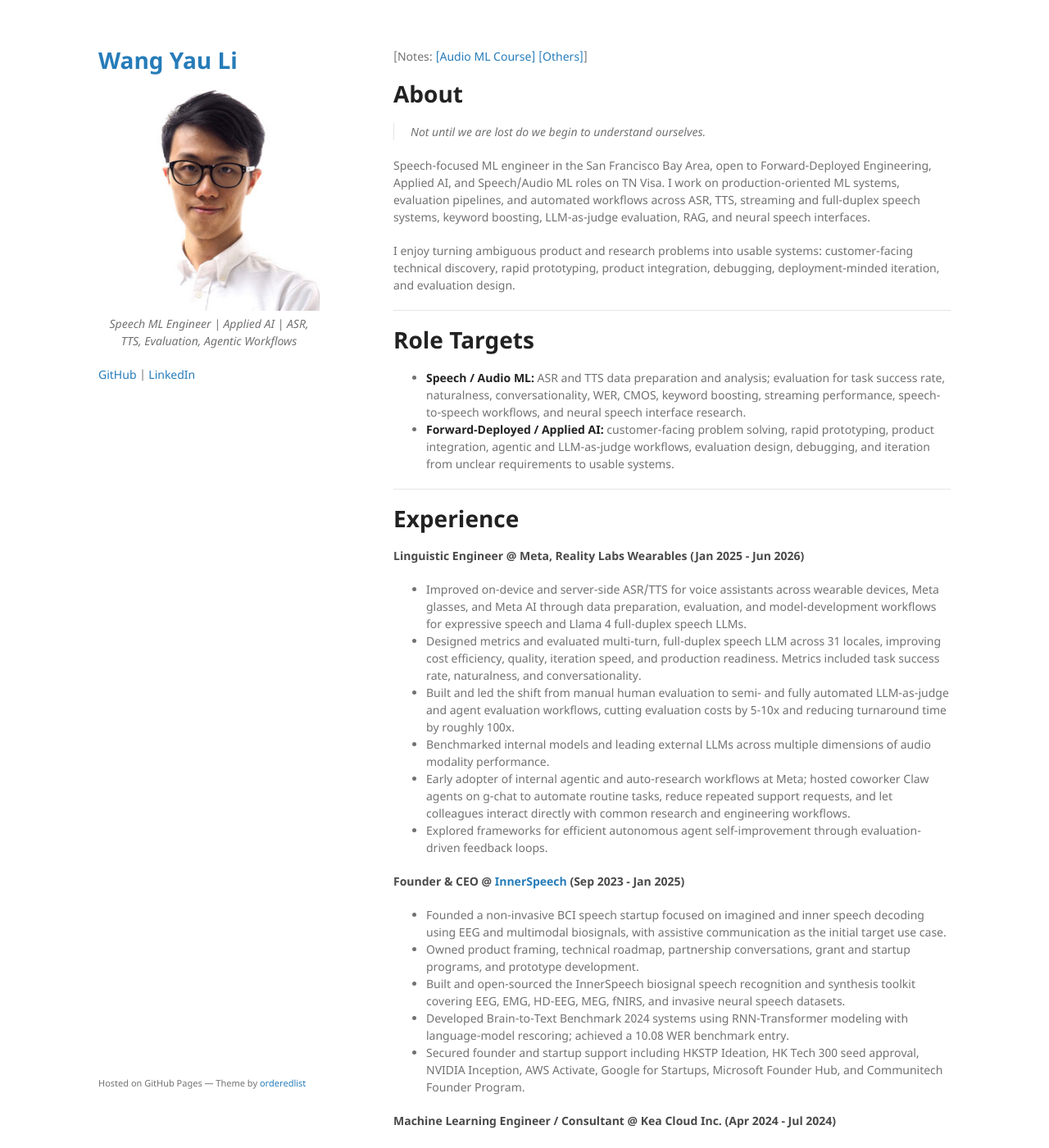
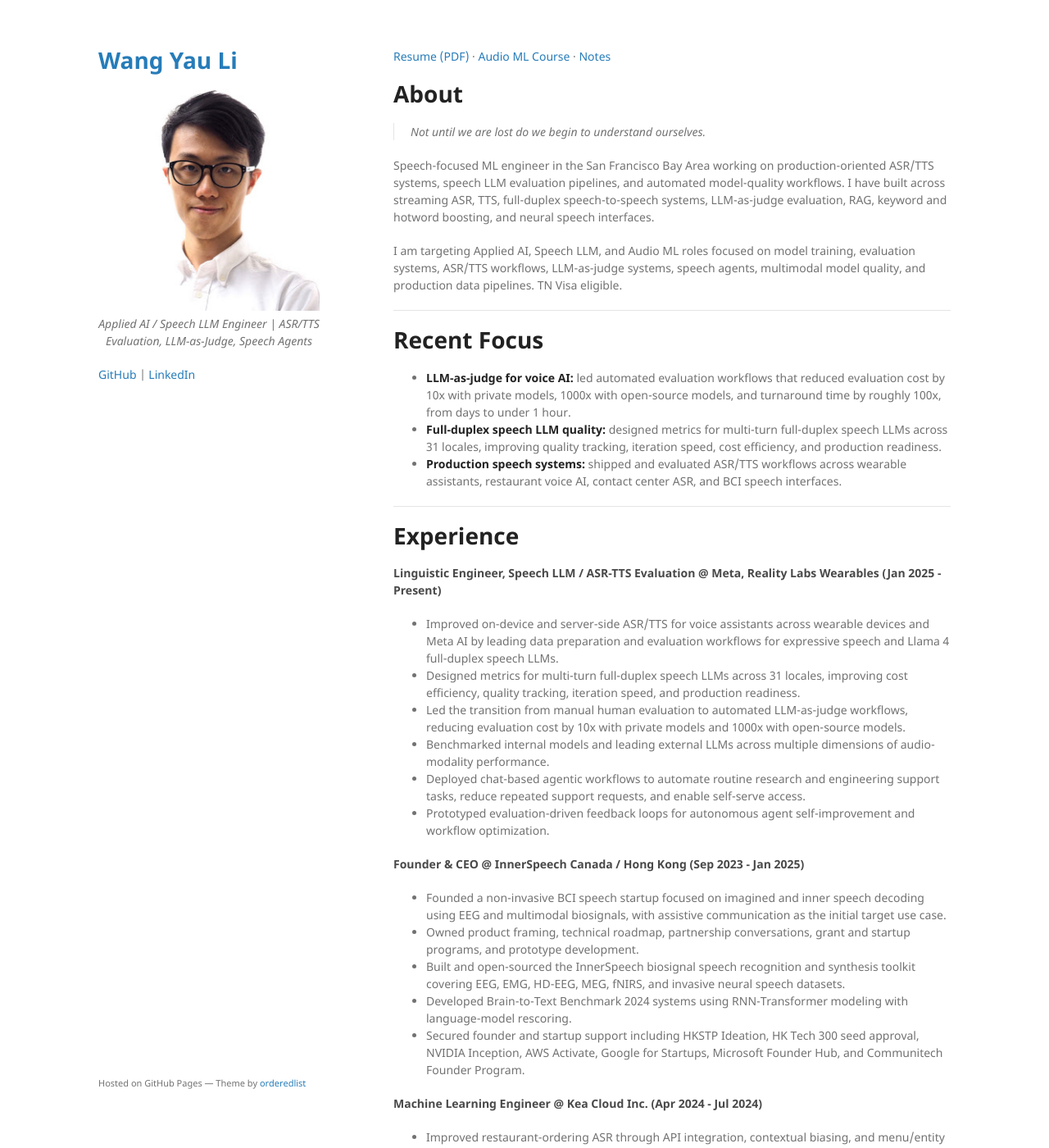
Before and after one commit to kennethli319/kennethli319.github.io, a Jekyll site: the page built from index.md, in a window 1280 px wide and 1400 px high. Shown: the whole window at 82% size. Built offline with Jekyll 4.4.1, drawn with Linux system fonts in a browser that asks for light colours; some of the changed text lies outside the part shown.

Commit message:
Sync personal page with latest CV

```diff
--- a/_config.yml
+++ b/_config.yml
@@ -1,5 +1,5 @@
 title: Wang Yau Li
 logo: /assets/img/photo.jpg
-description: "Speech ML Engineer | Applied AI | ASR, TTS, Evaluation, Agentic Workflows"
+description: "Applied AI / Speech LLM Engineer | ASR/TTS Evaluation, LLM-as-Judge, Speech Agents"
 show_downloads: false
 theme: jekyll-theme-minimal
--- a/index.md
+++ b/index.md
@@ -2,57 +2,56 @@
 layout: default
 ---
 
-[Notes: [[Audio ML Course]](./audio-text-ml-course/) [[Others]](./notes.md)]
+[Resume (PDF)](./assets/WangYauLi_Kenneth_latest.pdf) · [Audio ML Course](./audio-text-ml-course/) · [Notes](./notes.md)
 
 # About
 
 > Not until we are lost do we begin to understand ourselves.
 
-Speech-focused ML engineer in the San Francisco Bay Area, open to Forward-Deployed Engineering, Applied AI, and Speech/Audio ML roles on TN Visa. I work on production-oriented ML systems, evaluation pipelines, and automated workflows across ASR, TTS, streaming and full-duplex speech systems, keyword boosting, LLM-as-judge evaluation, RAG, and neural speech interfaces.
+Speech-focused ML engineer in the San Francisco Bay Area working on production-oriented ASR/TTS systems, speech LLM evaluation pipelines, and automated model-quality workflows. I have built across streaming ASR, TTS, full-duplex speech-to-speech systems, LLM-as-judge evaluation, RAG, keyword and hotword boosting, and neural speech interfaces.
 
-I enjoy turning ambiguous product and research problems into usable systems: customer-facing technical discovery, rapid prototyping, product integration, debugging, deployment-minded iteration, and evaluation design.
+I am targeting Applied AI, Speech LLM, and Audio ML roles focused on model training, evaluation systems, ASR/TTS workflows, LLM-as-judge systems, speech agents, multimodal model quality, and production data pipelines. TN Visa eligible.
 
 ---
 
-# Role Targets
+# Recent Focus
 
-- **Speech / Audio ML:** ASR and TTS data preparation and analysis; evaluation for task success rate, naturalness, conversationality, WER, CMOS, keyword boosting, streaming performance, speech-to-speech workflows, and neural speech interface research.
-- **Forward-Deployed / Applied AI:** customer-facing problem solving, rapid prototyping, product integration, agentic and LLM-as-judge workflows, evaluation design, debugging, and iteration from unclear requirements to usable systems.
+- **LLM-as-judge for voice AI:** led automated evaluation workflows that reduced evaluation cost by 10x with private models, 1000x with open-source models, and turnaround time by roughly 100x, from days to under 1 hour.
+- **Full-duplex speech LLM quality:** designed metrics for multi-turn full-duplex speech LLMs across 31 locales, improving quality tracking, iteration speed, cost efficiency, and production readiness.
+- **Production speech systems:** shipped and evaluated ASR/TTS workflows across wearable assistants, restaurant voice AI, contact center ASR, and BCI speech interfaces.
 
 ---
 
 # Experience
 
-#### Linguistic Engineer @ Meta, Reality Labs Wearables (Jan 2025 - Jun 2026)
+#### Linguistic Engineer, Speech LLM / ASR-TTS Evaluation @ Meta, Reality Labs Wearables (Jan 2025 - Present)
 
-- Improved on-device and server-side ASR/TTS for voice assistants across wearable devices, Meta glasses, and Meta AI through data preparation, evaluation, and model-development workflows for expressive speech and Llama 4 full-duplex speech LLMs.
-- Designed metrics and evaluated multi-turn, full-duplex speech LLM across 31 locales, improving cost efficiency, quality, iteration speed, and production readiness. Metrics included task success rate, naturalness, and conversationality.
-- Built and led the shift from manual human evaluation to semi- and fully automated LLM-as-judge and agent evaluation workflows, cutting evaluation costs by 5-10x and reducing turnaround time by roughly 100x.
-- Benchmarked internal models and leading external LLMs across multiple dimensions of audio modality performance.
-- Early adopter of internal agentic and auto-research workflows at Meta; hosted coworker Claw agents on g-chat to automate routine tasks, reduce repeated support requests, and let colleagues interact directly with common research and engineering workflows.
-- Explored frameworks for efficient autonomous agent self-improvement through evaluation-driven feedback loops.
+- Improved on-device and server-side ASR/TTS for voice assistants across wearable devices and Meta AI by leading data preparation and evaluation workflows for expressive speech and Llama 4 full-duplex speech LLMs.
+- Designed metrics for multi-turn full-duplex speech LLMs across 31 locales, improving cost efficiency, quality tracking, iteration speed, and production readiness.
+- Led the transition from manual human evaluation to automated LLM-as-judge workflows, reducing evaluation cost by 10x with private models and 1000x with open-source models.
+- Benchmarked internal models and leading external LLMs across multiple dimensions of audio-modality performance.
+- Deployed chat-based agentic workflows to automate routine research and engineering support tasks, reduce repeated support requests, and enable self-serve access.
+- Prototyped evaluation-driven feedback loops for autonomous agent self-improvement and workflow optimization.
 
-#### Founder & CEO @ [InnerSpeech](https://www.innerspeech.ai/) (Sep 2023 - Jan 2025)
+#### Founder & CEO @ InnerSpeech Canada / Hong Kong (Sep 2023 - Jan 2025)
 
 - Founded a non-invasive BCI speech startup focused on imagined and inner speech decoding using EEG and multimodal biosignals, with assistive communication as the initial target use case.
 - Owned product framing, technical roadmap, partnership conversations, grant and startup programs, and prototype development.
 - Built and open-sourced the InnerSpeech biosignal speech recognition and synthesis toolkit covering EEG, EMG, HD-EEG, MEG, fNIRS, and invasive neural speech datasets.
-- Developed Brain-to-Text Benchmark 2024 systems using RNN-Transformer modeling with language-model rescoring; achieved a 10.08 WER benchmark entry.
+- Developed Brain-to-Text Benchmark 2024 systems using RNN-Transformer modeling with language-model rescoring.
 - Secured founder and startup support including HKSTP Ideation, HK Tech 300 seed approval, NVIDIA Inception, AWS Activate, Google for Startups, Microsoft Founder Hub, and Communitech Founder Program.
 
-#### Machine Learning Engineer / Consultant @ Kea Cloud Inc. (Apr 2024 - Jul 2024)
+#### Machine Learning Engineer @ Kea Cloud Inc. (Apr 2024 - Jul 2024)
 
-- Improved speech recognition models for restaurant ordering through fine-tuning, contextual biasing, and internal evaluation.
-- Built LLM-augmented ordering agents with RAG in an ASR-NLU pipeline.
-- Worked on restaurant voice AI and ASR quality for automated ordering, including Deepgram and OpenAI API integrations, keyword boosting, and evaluation.
+- Improved restaurant-ordering ASR through API integration, contextual biasing, and menu/entity recognition evaluation.
+- Built LLM-augmented ordering-agent workflows using RAG-style ASR-to-NLU pipelines.
 - Evaluated ASR boosting and keyword strategies for restaurant-specific entities, menu items, and conversational order flows.
 
-#### Speech Recognition Engineer III @ Dialpad (Feb 2020 - Aug 2023)
+#### Speech Recognition Engineer III @ Dialpad Canada Inc. (Feb 2020 - Aug 2023)
 
-- Built and improved production ASR systems using Kaldi, NVIDIA NeMo, and K2 across hybrid and end-to-end speech recognition stacks.
+- Built and improved production ASR systems using Kaldi, NeMo, and K2 across hybrid and end-to-end speech recognition stacks.
 - Led ASR model updates and evaluation cycles, including analysis, data preparation, and deployment-oriented model comparisons.
-- Developed and shipped keyword and n-gram boosting methods for business-call ASR, improving recognition of customer-critical terms and recovering failing call scenarios.
-- Improved keyword adaptation for customer-specific vocabulary with contextual biasing, including n-gram boosting, lattice boosting, and in-house multi-speaker TTS-augmented data.
+- Developed and shipped contextual biasing methods, including n-gram and lattice boosting, to improve recognition of customer-specific vocabulary and recover failing business-call scenarios.
 - Published and presented work on ASR boosting and G2P modeling through SANE 2022 and SIGMORPHON 2021.
 - Co-supervised Master's thesis projects at the University of Edinburgh and The University of British Columbia.
 
@@ -60,51 +59,27 @@ I enjoy turning ambiguous product and research problems into usable systems: cus
 
 - Advised on grammar error correction and RAG-style workflows, including retrieval-augmented model design and evaluation.
 - Integrated rule-based and neural network-based methodologies to enhance system efficiency and performance.
-- Investigated and implemented quantization, data augmentation, and model optimization to improve system capabilities.
-
-#### Research Assistant @ City University of Hong Kong (Jul 2018 - Sep 2018)
-
-- Analysed Chinese word segmentation under the research project "Develop a large-scale Chinese reading corpus for machine learning of unconscious word segmentation from eye movements."
+- Investigated and implemented quantization, data augmentation, and model optimization to further elevate the system's capabilities.
 
 ---
 
-# Selected Projects
+# Projects & Certifications
 
-#### InnerSpeech biosignal speech recognition and synthesis toolkit
+#### [Open Audio Judge](https://github.com/kennethli319/open-audio-judge) (2026 - Present)
 
-- Open-source toolkit for neural speech interface research across EEG, EMG, HD-EEG, MEG, fNIRS, and invasive neural speech datasets.
-- Explored biosignal-to-text and biosignal-to-speech modeling with EEG-Conformer, GPT, Wav2Vec2, VQ-VAE, and RNN-Transformer systems.
+- Built an open-source LLM-as-judge evaluation and monitoring toolkit for voice-AI systems, using omni-model APIs and self-hosted models to assess ASR, TTS, and speech-agent outputs.
 
-#### Brain-to-Text Benchmark 2024
+#### [Speech ML Systems Curriculum](./audio-text-ml-course/) (2025 - Present)
 
-- Developed systems using RNN-Transformer modeling with language-model rescoring for inner speech and neural speech decoding.
-- Achieved a 10.08 WER benchmark entry in the [Brain-to-Text Benchmark 2024](https://eval.ai/web/challenges/challenge-page/2099/overview).
+- Created and maintained an open-source course covering audio representations, ASR/TTS foundations, modern speech agents, evaluation, serving, safety, and production reliability.
 
-#### ASR contextual biasing and keyword boosting
+#### NLP Consultant - UsherGPT (2023 - 2024)
 
-- Built and shipped n-gram and lattice boosting approaches for customer-specific business-call vocabulary.
-- Evaluated keyword strategies for restaurant ordering, menu items, customer-critical terms, and conversational order flows.
+- Guided development of UsherGPT, tailored for public health and medical data applications using Retrieval-Augmented Generation techniques at the University of Edinburgh Usher Institute.
 
-#### ASR, TTS, RAG, and multimodal tooling
+#### [Third Prize in MUCS 2021](https://github.com/dialpad/mucs_2021_dialpad) (2021)
 
-- Maintained demos and prototypes for [ASR](https://huggingface.co/spaces/kennethli319/ASR-toolbox), [TTS](https://huggingface.co/spaces/kennethli319/TTS-toolbox), [TTS voice conversion](https://huggingface.co/spaces/kennethli319/xtts), [RAG](https://huggingface.co/spaces/kennethli319/RAGArchcd), and [multimodal LLMs](https://huggingface.co/spaces/kennethli319/LLaVA-1.6).
-
-#### MUCS 2021 multilingual and code-switching ASR
-
-- Third Prize in [MUCS 2021](https://navana-tech.github.io/MUCS2021/assets/img/winners/subtask1/3.PNG) for multilingual and low-resource ASR for Indian languages.
-- Contributed to benchmarking and [open-sourcing end-to-end ASR methods](https://github.com/dialpad/mucs_2021_dialpad).
-
-#### UsherGPT
-
-- Guided development of UsherGPT for public health and medical data applications using Retrieval-Augmented Generation techniques with the University of Edinburgh Usher Institute.
-
----
-
-# Publications
-
-- [N-gram Boosting: Improving Contextual Biasing with Normalized N-gram Targets](https://arxiv.org/abs/2308.02092). Poster at SANE 2022.
-- [Avengers, Ensemble! Benefits of ensembling in grapheme-to-phoneme prediction](https://aclanthology.org/2021.sigmorphon-1.16/). Paper at the 18th SIGMORPHON Workshop, 2021.
-- Can linguistics help neural machine translation? Evidence from a case study of interlingual vs. neural machine translation of numerical expressions. Presentation at AI and Linguistics Conference 2018.
+- Contributed to multilingual and low-resource ASR for Indian languages, benchmarking and open-sourcing end-to-end methods.
 
 ---
 
@@ -122,13 +97,23 @@ I enjoy turning ambiguous product and research problems into usable systems: cus
 
 #### Bachelor of Arts in Linguistics and Language Applications, First Class Honours @ City University of Hong Kong (2014 - 2018)
 
+**Major:** Linguistics and Language Applications. **Minor:** Translations.
+
 **Thesis:** A Comparative Study of Interlingual vs. Neural Approach to Machine Translation of Numerical Expressions (TensorFlow and Java).
 
 ---
 
 # Core Skills
 
-- **Applied AI & systems:** Python, PyTorch, Docker, AWS, Redis, PostgreSQL, data pipelines, production debugging, evaluation automation, internal tooling, LLM/RAG workflows, agentic development tooling.
-- **Speech ML:** ASR, TTS, speech data preparation, ASR/TTS evaluation, hotword and keyword boosting, WER analysis, streaming ASR, speech-to-speech workflows.
-- **Modeling & frameworks:** Kaldi, NVIDIA NeMo, K2, CTC, Transducer/RNN-T, Conformer, RNN-Transformer, n-gram rescoring.
-- **Research areas:** speech recognition, speech synthesis, NLP, grammatical error correction, non-invasive BCI, EEG/fNIRS speech decoding, and multimodal speech interfaces.
+- **Applied AI & systems:** Python, PyTorch, Docker, data pipelines, production debugging, evaluation automation, LLM-as-judge, internal tooling, LLM/RAG workflows, agentic development tooling.
+- **Speech ML:** ASR, TTS, speech data preparation, ASR/TTS evaluation, hotword and keyword boosting, WER/MOS/CMOS analysis, streaming ASR, speech-to-speech workflows.
+- **Modeling & frameworks:** Kaldi, NVIDIA NeMo, K2, CTC, Transducer/RNN-T, Conformer, Thinker-Talker, n-gram rescoring.
+- **Research areas:** speech recognition, speech synthesis, NLP, non-invasive BCI, EEG/fNIRS speech decoding, multimodal speech interfaces.
+
+---
+
+# Publications
+
+- [N-gram Boosting: Improving Contextual Biasing with Normalized N-gram Targets](https://arxiv.org/abs/2308.02092). Poster at SANE 2022.
+- [Avengers, Ensemble! Benefits of ensembling in grapheme-to-phoneme prediction](https://aclanthology.org/2021.sigmorphon-1.16/). Paper at the 18th SIGMORPHON Workshop, 2021.
+- Can linguistics help neural machine translation? Evidence from a case study of interlingual vs. neural machine translation of numerical expressions. Presentation at AI and Linguistics Conference 2018.
```
Also changed, not shown: 1 other file.
